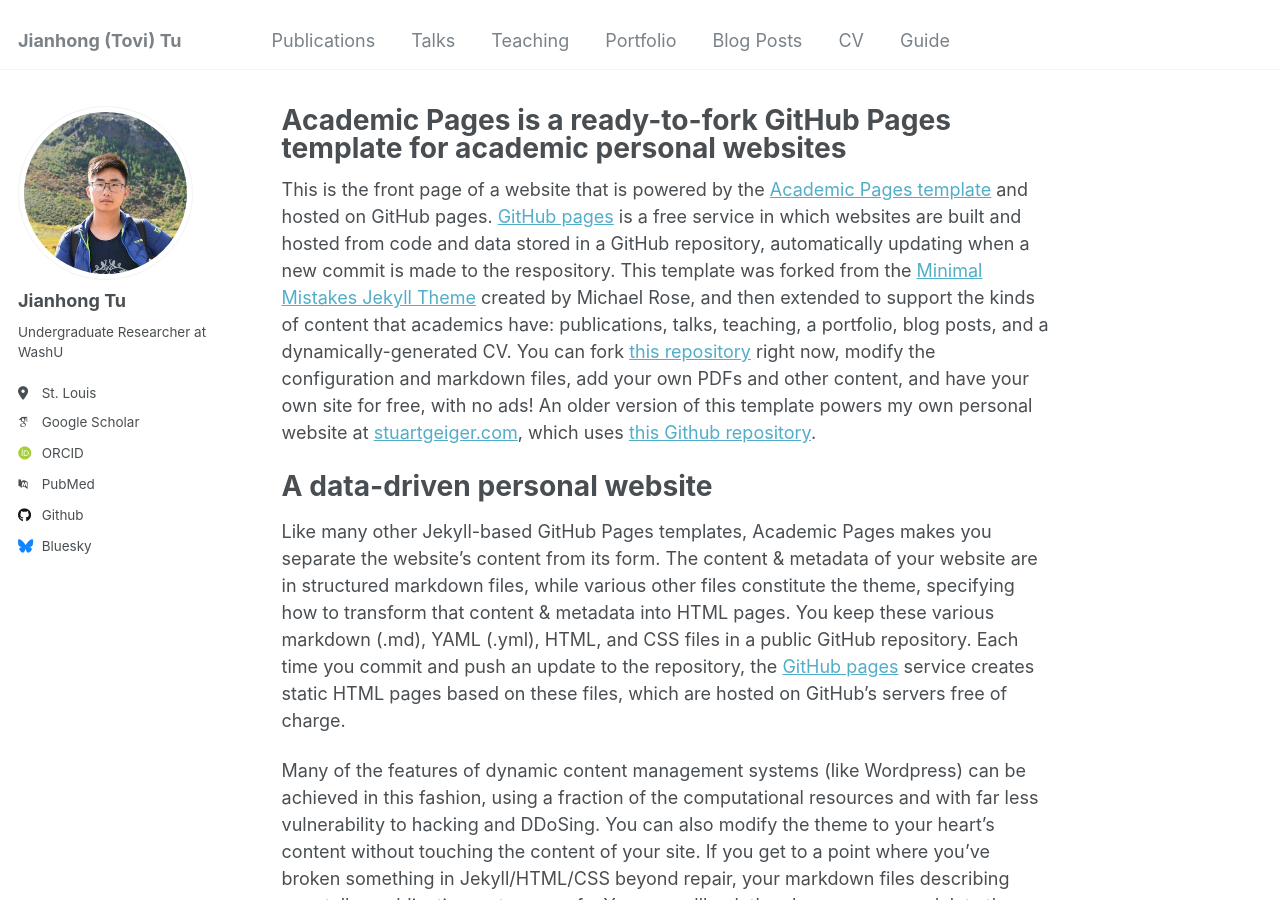
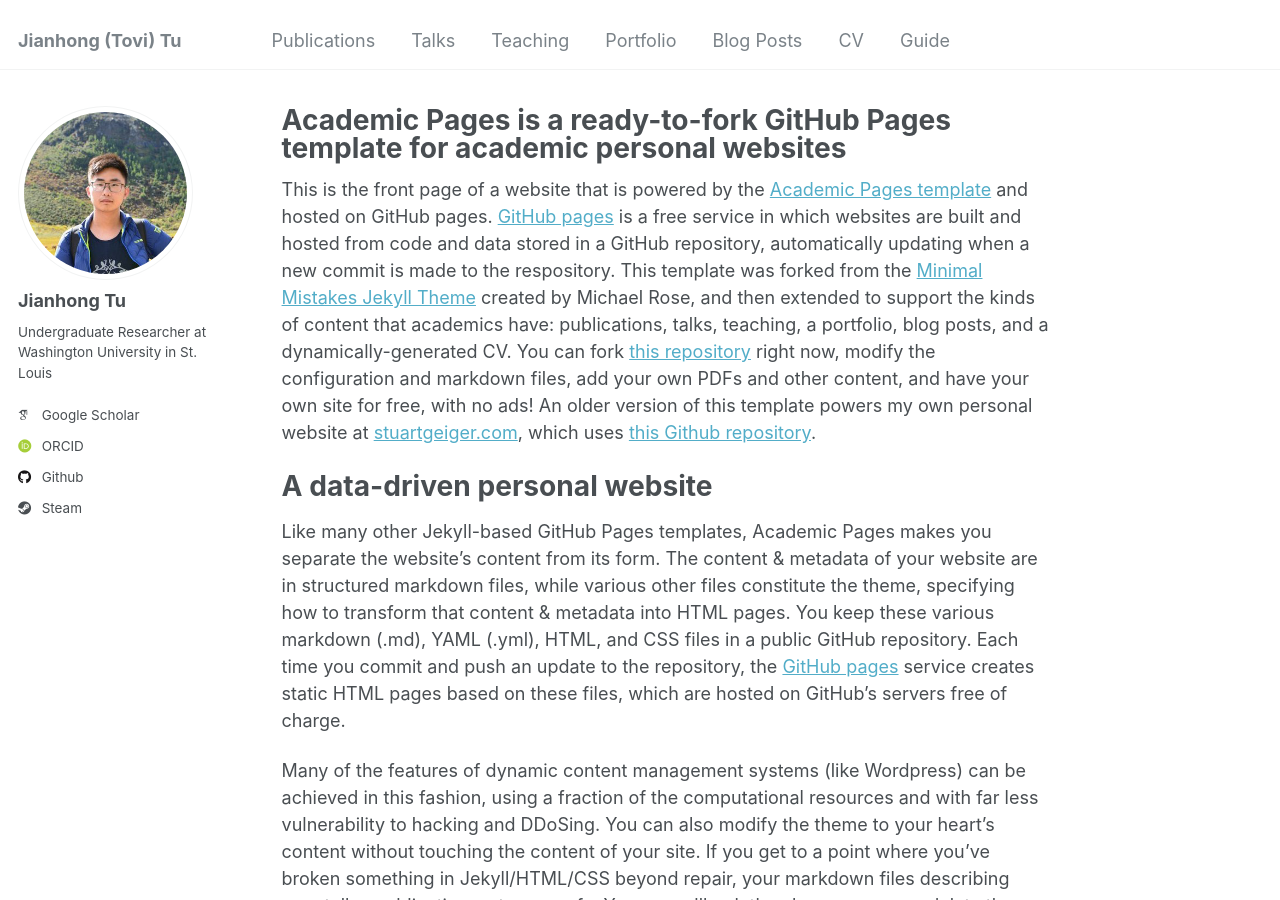
Before and after one commit to ToviTu/tovitu.github.io, a Jekyll site: the page built from _pages/about.md, in a window 1280 px wide and 900 px high. Built offline with Jekyll 4.4.1, drawn with Linux system fonts in a browser that asks for light colours; some web fonts are replaced.

Commit message:
Updated config file

```diff
--- a/_config.yml
+++ b/_config.yml
@@ -24,31 +24,31 @@ author:
   avatar           : "profile.png"
   name             : "Jianhong Tu"
   pronouns         : # example: "she/her"
-  bio              : "Undergraduate Researcher at WashU"
-  location         : "St. Louis"
-  employer         : #"Red Brick University"
+  bio              : "Undergraduate Researcher at Washington University in St. Louis"
+  location         : # "St. Louis"
+  employer         : # "Red Brick University"
   uri              : # URL
   email            : #"none@example.org"
 
   # Academic websites
   arxiv            : # URL - Update with the correct link to your profile
-  googlescholar    : "https://scholar.google.com/citations?user=PS_CX0AAAAAJ"
+  googlescholar    : "https://scholar.google.com/citations?user=SvB1lcYAAAAJ"
   impactstory      : # URL
-  orcid            : "http://orcid.org/yourorcidurl"
+  orcid            : "https://orcid.org/0009-0004-7753-9132"
   semantic         : # URL
-  pubmed           : "https://www.ncbi.nlm.nih.gov/pubmed/?term=john+snow"
+  pubmed           : #"https://www.ncbi.nlm.nih.gov/pubmed/?term=john+snow"
   researchgate     : # URL
 
   # Repositories and software development
   bitbucket        : # Username - Update with your username on the site
   codepen          : # Username
   dribbble         : # Username
-  github           : "academicpages"
+  github           : "Tovi Tu"
   kaggle           : # Username
   stackoverflow    : # User number or user number and name (i.e., use "1" or "1/jeff-atwood")
 
   # Social media
-  bluesky          : "bsky.app" # Replace this with you Bluesky username
+  bluesky          : #"bsky.app" # Replace this with you Bluesky username
   facebook         : # Username
   flickr           : # Username
   foursquare       : # Username
@@ -62,7 +62,7 @@ author:
   medium           : # URL
   pinterest        : # Username
   soundcloud       : # Username
-  steam            : # Username
+  steam            : tovitu
   telegram         : # URL
   tumblr           : # Username
   twitter          : # Username for X / Twitter
```
